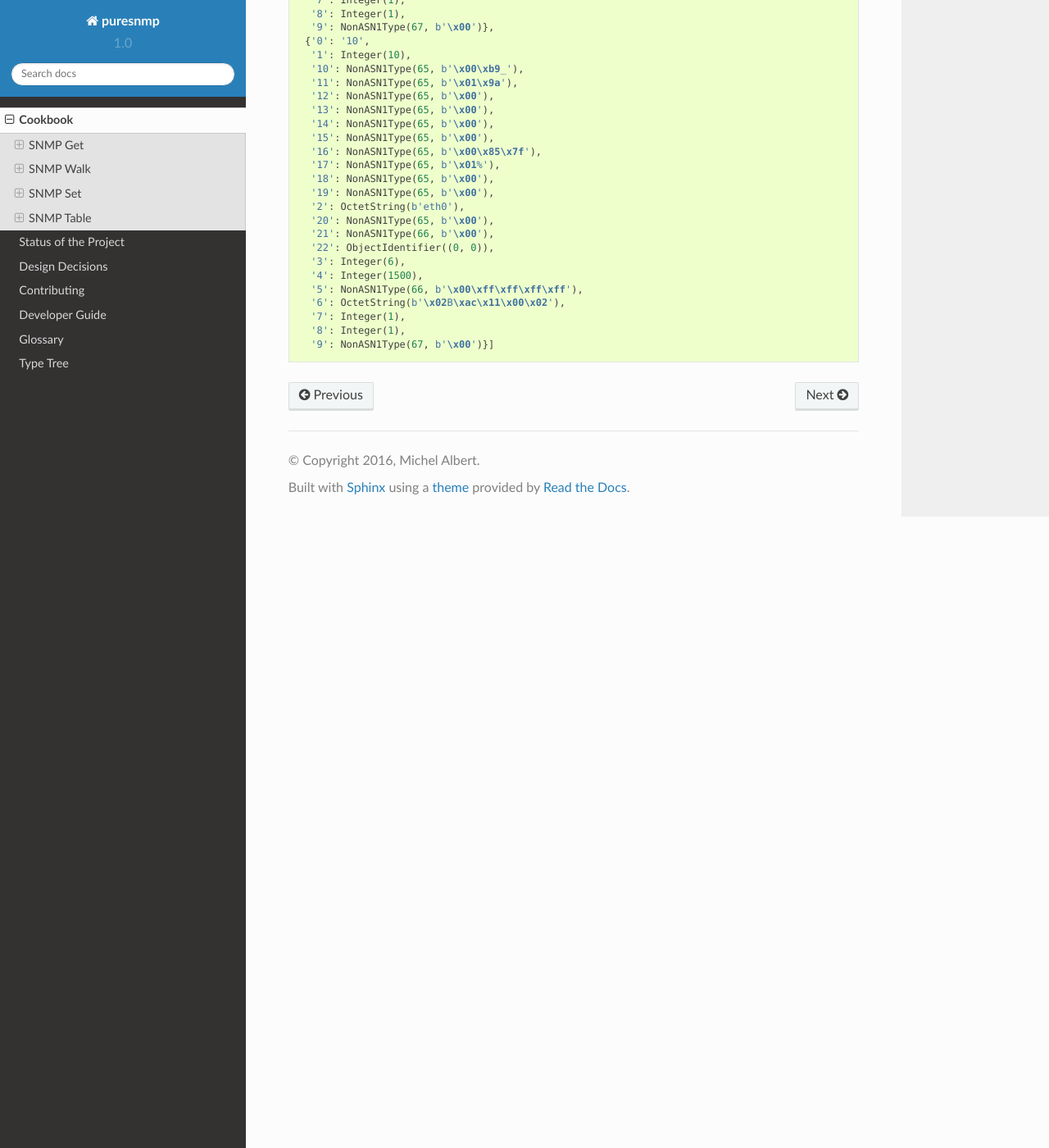
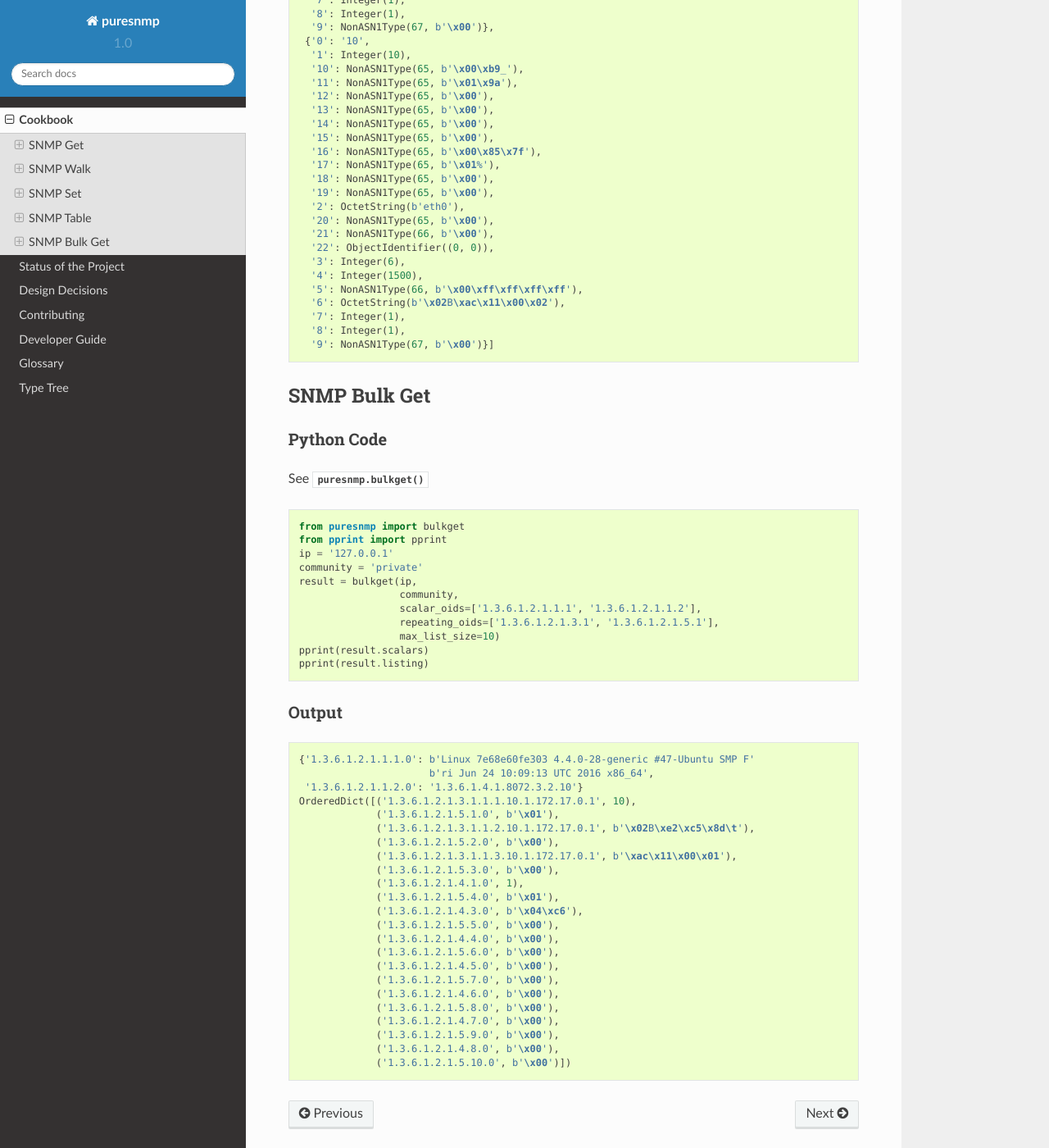
Before and after one commit to exhuma/puresnmp, a Sphinx documentation site: the page built from docs/cookbook.rst, in a window 1280 px wide and 1400 px high, scrolled down 3178 px. Shown: the whole window at 82% size. Built offline with Sphinx 7.4.7 and the Read the Docs theme 2.0.0, drawn with Linux system fonts in a browser that asks for light colours.

Commit message:
Added a cookbook example for "bulk get".
References #19

```diff
--- a/docs/cookbook.rst
+++ b/docs/cookbook.rst
@@ -208,3 +208,56 @@ Output
       '7': Integer(1),
       '8': Integer(1),
       '9': NonASN1Type(67, b'\x00')}]
+
+
+SNMP Bulk Get
+-------------
+
+Python Code
+~~~~~~~~~~~
+
+See :py:func:`puresnmp.bulkget`
+
+.. code-block:: python
+
+    from puresnmp import bulkget
+    from pprint import pprint
+    ip = '127.0.0.1'
+    community = 'private'
+    result = bulkget(ip,
+                     community,
+                     scalar_oids=['1.3.6.1.2.1.1.1', '1.3.6.1.2.1.1.2'],
+                     repeating_oids=['1.3.6.1.2.1.3.1', '1.3.6.1.2.1.5.1'],
+                     max_list_size=10)
+    pprint(result.scalars)
+    pprint(result.listing)
+
+
+Output
+~~~~~~
+
+.. code-block:: python
+
+    {'1.3.6.1.2.1.1.1.0': b'Linux 7e68e60fe303 4.4.0-28-generic #47-Ubuntu SMP F'
+                          b'ri Jun 24 10:09:13 UTC 2016 x86_64',
+     '1.3.6.1.2.1.1.2.0': '1.3.6.1.4.1.8072.3.2.10'}
+    OrderedDict([('1.3.6.1.2.1.3.1.1.1.10.1.172.17.0.1', 10),
+                 ('1.3.6.1.2.1.5.1.0', b'\x01'),
+                 ('1.3.6.1.2.1.3.1.1.2.10.1.172.17.0.1', b'\x02B\xe2\xc5\x8d\t'),
+                 ('1.3.6.1.2.1.5.2.0', b'\x00'),
+                 ('1.3.6.1.2.1.3.1.1.3.10.1.172.17.0.1', b'\xac\x11\x00\x01'),
+                 ('1.3.6.1.2.1.5.3.0', b'\x00'),
+                 ('1.3.6.1.2.1.4.1.0', 1),
+                 ('1.3.6.1.2.1.5.4.0', b'\x01'),
+                 ('1.3.6.1.2.1.4.3.0', b'\x04\xc6'),
+                 ('1.3.6.1.2.1.5.5.0', b'\x00'),
+                 ('1.3.6.1.2.1.4.4.0', b'\x00'),
+                 ('1.3.6.1.2.1.5.6.0', b'\x00'),
+                 ('1.3.6.1.2.1.4.5.0', b'\x00'),
+                 ('1.3.6.1.2.1.5.7.0', b'\x00'),
+                 ('1.3.6.1.2.1.4.6.0', b'\x00'),
+                 ('1.3.6.1.2.1.5.8.0', b'\x00'),
+                 ('1.3.6.1.2.1.4.7.0', b'\x00'),
+                 ('1.3.6.1.2.1.5.9.0', b'\x00'),
+                 ('1.3.6.1.2.1.4.8.0', b'\x00'),
+                 ('1.3.6.1.2.1.5.10.0', b'\x00')])
```
